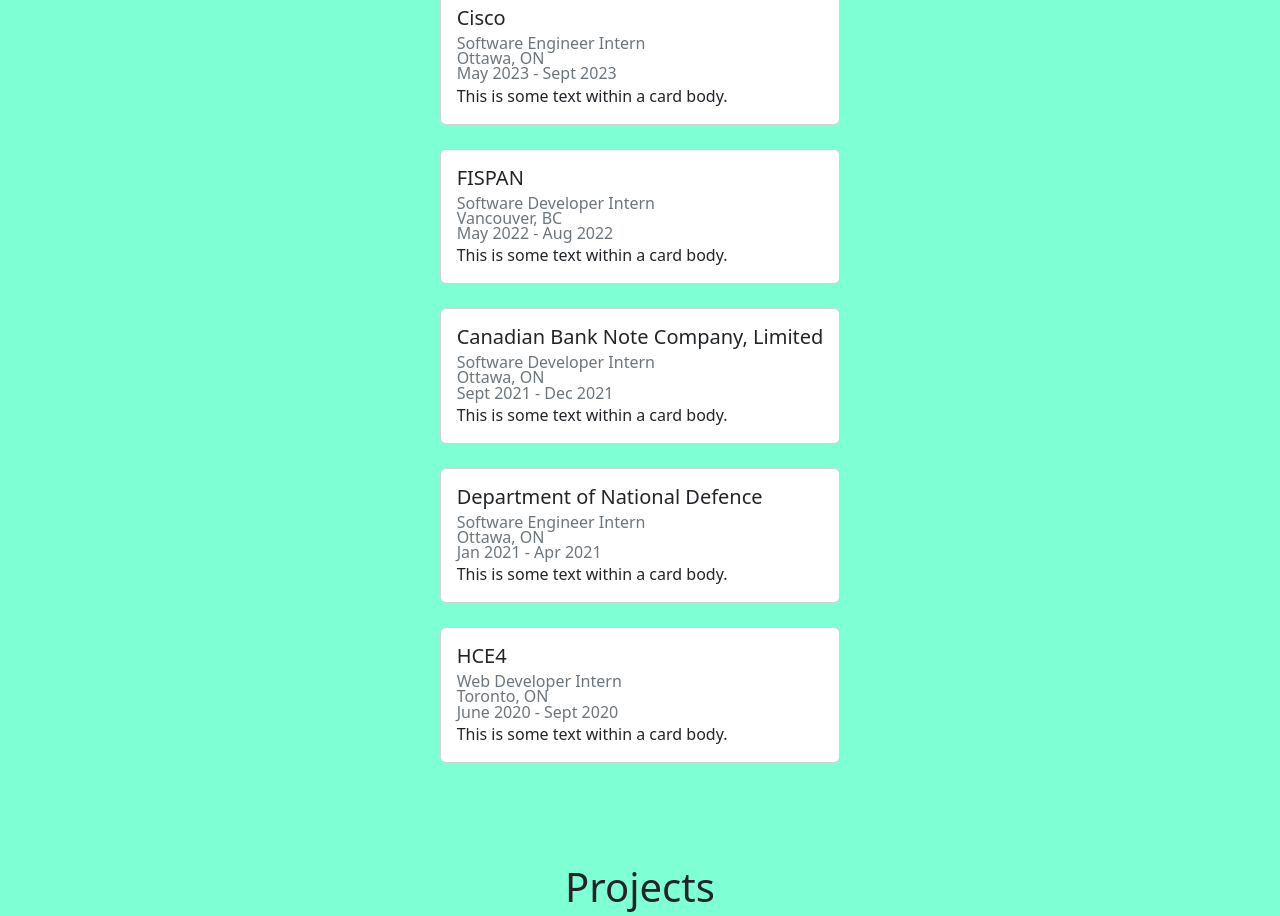
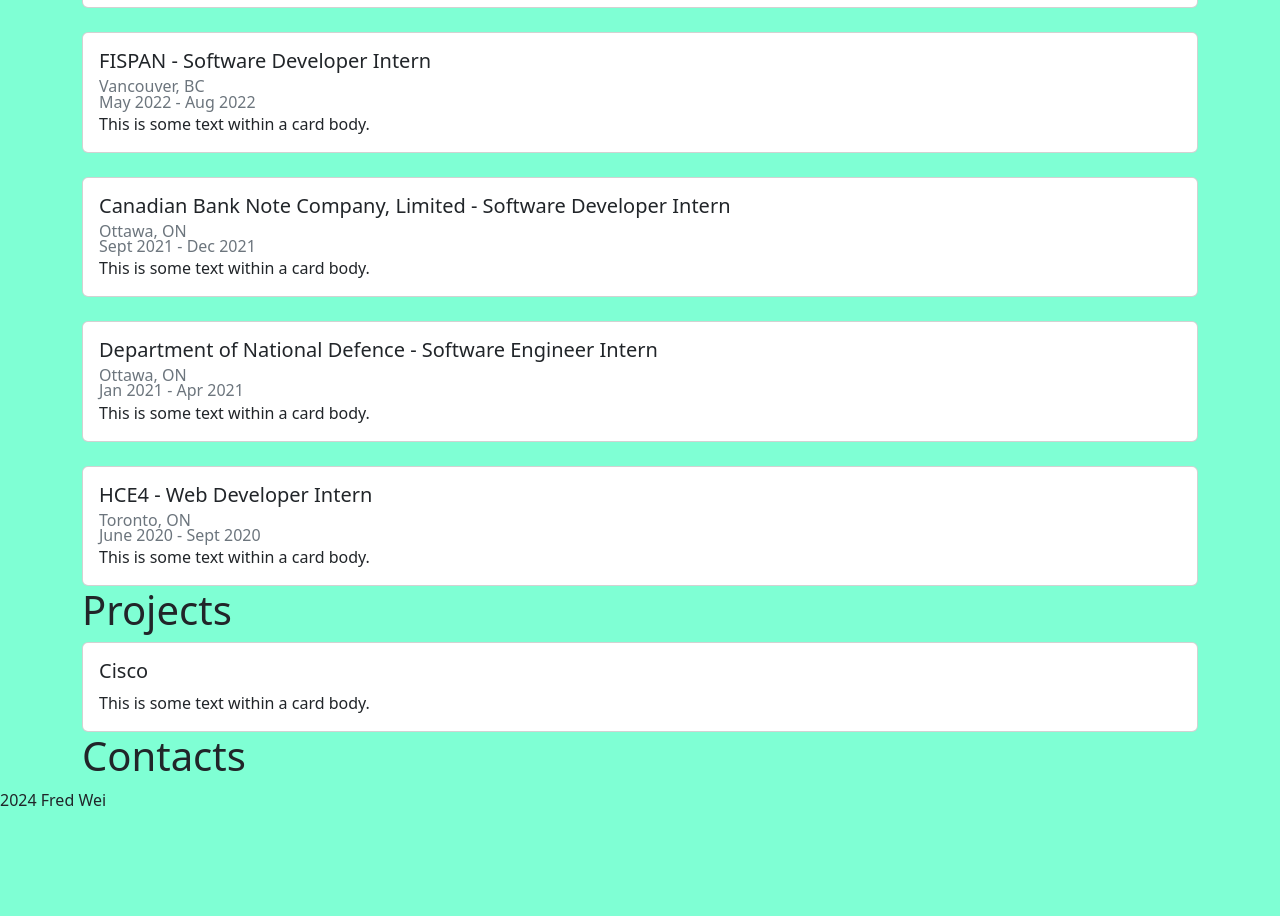
Before and after one commit to FredWei-Git/FredWei-PersonalSite, a plain HTML site: page index.html in a window 1280 px wide. Shown: the part 315-1231 px from the top of the page. After the commit the page ends 1127 px from the top, so only its background shows below. Drawn offline with nearby package versions, Linux system fonts and the light colour scheme.

Commit message:
bootstrap grid system

```diff
--- a/index.html
+++ b/index.html
@@ -13,7 +13,7 @@
 
 <body>
     <header>
-        <nav class="navbar navbar-expand-sm navbar-light bg-light fixed-top">
+        <nav class="navbar navbar-expand-sm navbar-light bg-light fixed-top" style="z-index: 1;">
             <div class="container-fluid">
                 <a class="navbar-brand" href="#">Fred Wei</a>
                 <button class="navbar-toggler" type="button" data-bs-toggle="collapse"
@@ -42,20 +42,22 @@
     </header>
 
     <main>
-        <div class="flex-container">
+        <div class="container">
+            <div class="row">
                 <section id="about">
-                Hello there! 👋 I'm Fred, a Software Engineering graduate from the University of Ottawa.
+                    Hi there! 👋 I'm Fred, a Software Engineering graduate from the University of Ottawa.
                     I'm passionate about crafting elegant solutions to complex
                     problems and turning innovative ideas into reality.
                     Feel free to explore my portfolio and connect with me!
                     I'm always excited to collaborate and discuss new opportunities.
                 </section>
+            </div>
+            <div class="row">
                 <h1 id="experience">Experience</h1>
                 <section>
                     <div class="card">
                         <div class="card-body">
-                        <h5 class="card-title">Cisco</h5>
-                        <h6 class="card-subtitle text-muted">Software Engineer Intern</h6>
+                            <h5 class="card-title">Cisco - Software Engineer Intern</h5>
                             <h6 class="card-subtitle text-muted">Ottawa, ON</h6>
                             <h6 class="card-subtitle text-muted">May 2023 - Sept 2023</h6>
                             This is some text within a card body.
@@ -64,8 +66,7 @@
                     <br>
                     <div class="card">
                         <div class="card-body">
-                        <h5 class="card-title">FISPAN</h5>
-                        <h6 class="card-subtitle text-muted">Software Developer Intern</h6>
+                            <h5 class="card-title">FISPAN - Software Developer Intern</h5>
                             <h6 class="card-subtitle text-muted">Vancouver, BC</h6>
                             <h6 class="card-subtitle text-muted">May 2022 - Aug 2022</h6>
                             This is some text within a card body.
@@ -74,8 +75,7 @@
                     <br>
                     <div class="card">
                         <div class="card-body">
-                        <h5 class="card-title">Canadian Bank Note Company, Limited</h5>
-                        <h6 class="card-subtitle text-muted">Software Developer Intern</h6>
+                            <h5 class="card-title">Canadian Bank Note Company, Limited - Software Developer Intern</h5>
                             <h6 class="card-subtitle text-muted">Ottawa, ON</h6>
                             <h6 class="card-subtitle text-muted">Sept 2021 - Dec 2021</h6>
                             This is some text within a card body.
@@ -84,8 +84,7 @@
                     <br>
                     <div class="card">
                         <div class="card-body">
-                        <h5 class="card-title">Department of National Defence</h5>
-                        <h6 class="card-subtitle text-muted">Software Engineer Intern</h6>
+                            <h5 class="card-title">Department of National Defence - Software Engineer Intern</h5>
                             <h6 class="card-subtitle text-muted">Ottawa, ON</h6>
                             <h6 class="card-subtitle text-muted">Jan 2021 - Apr 2021</h6>
                             This is some text within a card body.
@@ -94,14 +93,15 @@
                     <br>
                     <div class="card">
                         <div class="card-body">
-                        <h5 class="card-title">HCE4</h5>
-                        <h6 class="card-subtitle text-muted">Web Developer Intern</h6>
+                            <h5 class="card-title">HCE4 - Web Developer Intern</h5>
                             <h6 class="card-subtitle text-muted">Toronto, ON</h6>
                             <h6 class="card-subtitle text-muted">June 2020 - Sept 2020</h6>
                             This is some text within a card body.
                         </div>
                     </div>
                 </section>
+            </div>
+            <div class="row">
                 <h1 id="projects">Projects</h1>
                 <section>
                     <div class="card">
@@ -111,9 +111,12 @@
                         </div>
                     </div>
                 </section>
+            </div>
+            <div class="row">
                 <h1 id="contact">Contacts</h1>
                 <section>
                 </section>
+            </div>
         </div>
     </main>
 
--- a/styles.css
+++ b/styles.css
@@ -3,7 +3,7 @@ body {
 }
 
 main {
-    padding-top: 100px;
+    padding-top: 75px;
 }
 
 /* Flexbox Layout */
```
Lines whose indentation alone changed are shown as unchanged.
